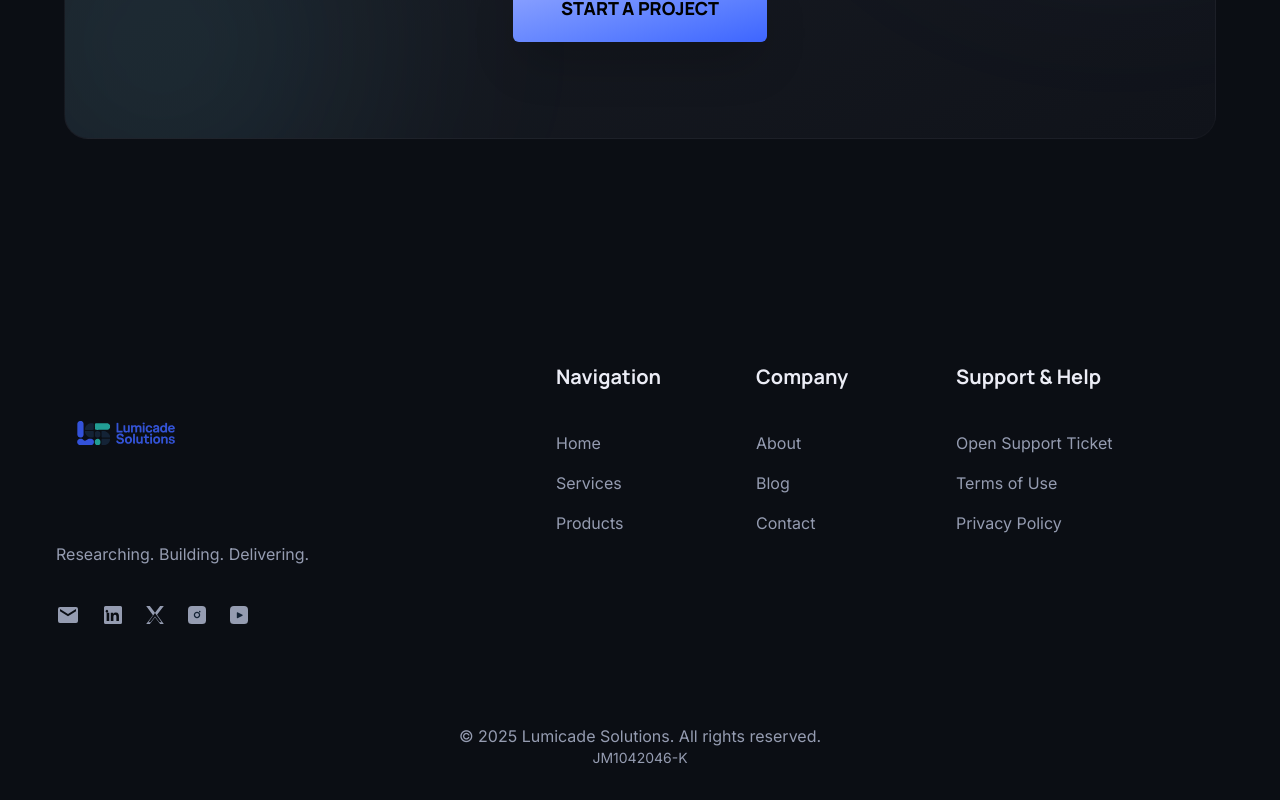
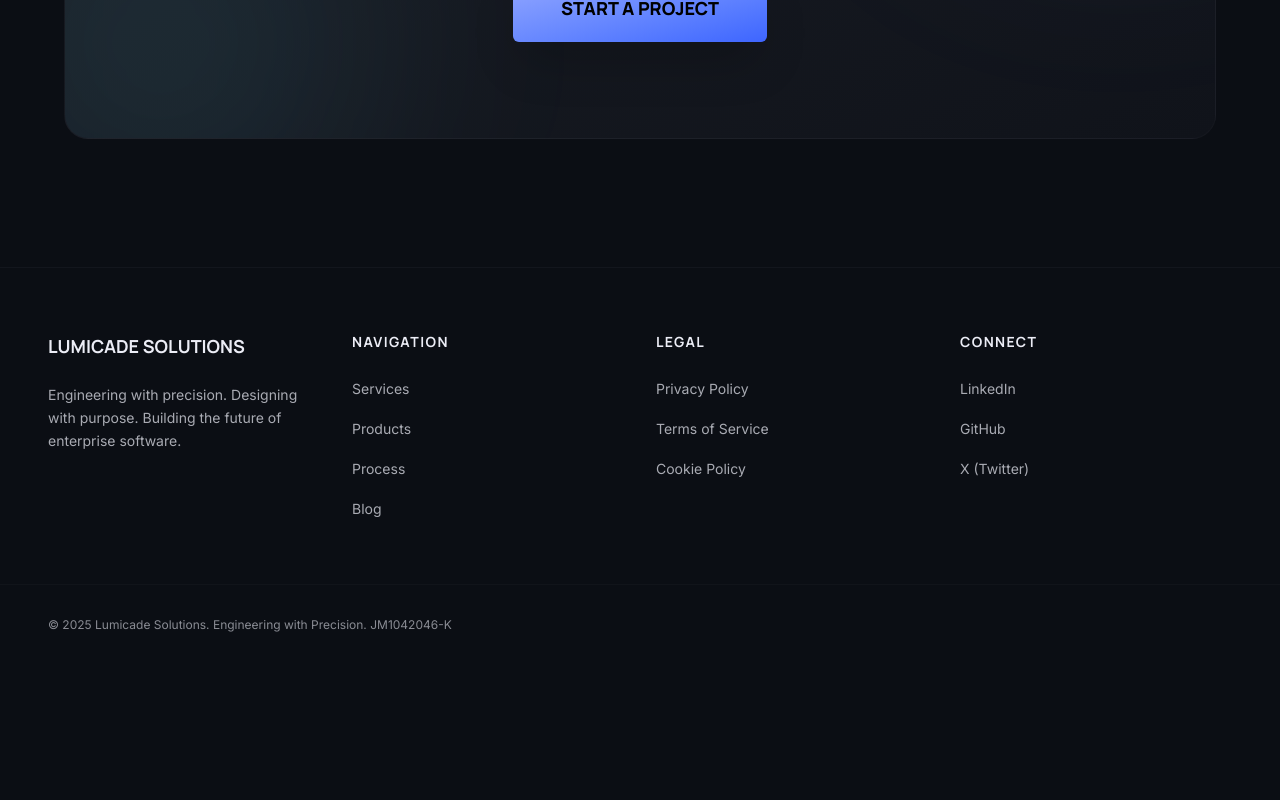
Before and after one commit to Lumicade-Team/portfolio, a Next.js app: page / in a window 1280 px wide. Shown: the part 7901-8701 px from the top of the page. After the commit the page ends 8566 px from the top, so only its background shows below. Built offline with nearby package versions, Linux system fonts and the light colour scheme.

Commit message:
feat: restyle footer with midnight editorial 4-column layout

```diff
--- a/src/components/Footer/index.tsx
+++ b/src/components/Footer/index.tsx
@@ -1,159 +1,29 @@
 "use client";
-import Image from "next/image";
 import Link from "next/link";
 
 const Footer = () => {
   return (
-    <>
-      <footer className="relative z-10 bg-lumi-navy pt-16 md:pt-20 lg:pt-24">
-        <div className="container">
-          <div className="-mx-4 flex flex-wrap">
-            <div className="w-full px-4 md:w-1/2 lg:w-4/12 xl:w-5/12">
-              <div className="mb-12 max-w-[360px] lg:mb-16">
-                <Link href="/" className="mb-8 inline-block">
-                  <Image
-                    src="/assets/imgs/Lumicade-Solutions-Logo-4096.svg"
-                    alt="Lumicade Solutions"
-                    width={140}
-                    height={140}
-                    className="h-[140px] w-[140px]"
-                  />
-                </Link>
-                <p className="mb-9 text-base leading-relaxed text-body-color-dark">
-                  Researching. Building. Delivering.
+    <footer className="bg-surface border-t border-outline-variant/15">
+      <div className="grid grid-cols-1 md:grid-cols-4 gap-8 px-6 md:px-12 py-16 max-w-7xl mx-auto">
+        <div className="md:col-span-1">
+          <div className="text-lg font-headline font-bold text-on-surface mb-6 uppercase">
+            Lumicade Solutions
+          </div>
+          <p className="font-body text-sm text-on-surface-variant leading-relaxed mb-6">
+            Engineering with precision. Designing with purpose. Building the
+            future of enterprise software.
           </p>
-                <div className="flex items-center">
-                  <a
-                    href="mailto:hello@lumicade.dev"
-                    aria-label="Email"
-                    target="_blank"
-                    rel="noopener noreferrer"
-                    className="mr-6 text-body-color-dark duration-300 hover:text-primary"
-                  >
-                    <svg
-                      width="24"
-                      height="24"
-                      viewBox="0 0 24 24"
-                      fill="currentColor"
-                      xmlns="http://www.w3.org/2000/svg"
-                    >
-                      <path d="M20 4H4a2 2 0 0 0-2 2v12a2 2 0 0 0 2 2h16a2 2 0 0 0 2-2V6a2 2 0 0 0-2-2Zm0 4.236-8 5-8-5V6l8 5 8-5v2.236Z" />
-                    </svg>
-                  </a>
-                  <a
-                    href="https://www.linkedin.com/in/lumicade-solutions-490aa838b/"
-                    aria-label="LinkedIn"
-                    target="_blank"
-                    rel="noopener noreferrer"
-                    className="mr-6 text-body-color-dark duration-300 hover:text-primary"
-                  >
-                    <svg
-                      width="18"
-                      height="18"
-                      viewBox="0 0 18 18"
-                      fill="none"
-                      xmlns="http://www.w3.org/2000/svg"
-                    >
-                      <path
-                        d="M16.5 0h-15A1.5 1.5 0 000 1.5v15A1.5 1.5 0 001.5 18h15a1.5 1.5 0 001.5-1.5v-15A1.5 1.5 0 0016.5 0zM5.25 15H2.625V6.75H5.25V15zm-1.312-9A1.312 1.312 0 113.938 4.375 1.312 1.312 0 013.938 6zm11.062 9h-2.625v-4.125c0-.984-.016-2.25-1.375-2.25-1.375 0-1.584 1.078-1.584 2.188V15H6.791V6.75h2.5v1.125h.035a2.75 2.75 0 012.48-1.375c2.656 0 3.146 1.75 3.146 4.031V15z"
-                        fill="currentColor"
-                      />
-                    </svg>
-                  </a>
-                  <a
-                    href="https://x.com/lumicade_dev"
-                    aria-label="X (Twitter)"
-                    target="_blank"
-                    rel="noopener noreferrer"
-                    className="mr-6 text-body-color-dark duration-300 hover:text-primary"
-                  >
-                    <svg
-                      width="18"
-                      height="18"
-                      viewBox="0 0 1200 1227"
-                      fill="none"
-                      xmlns="http://www.w3.org/2000/svg"
-                    >
-                      <path
-                        d="M1199.61 0H950.09L600.01 462.09L249.91 0H0L462.09 629.13L0 1227H249.91L600.01 764.91L950.09 1227H1200L737.91 597.87L1199.61 0ZM900.09 1113.6L600.01 713.04L299.91 1113.6H149.91L600.01 484.5L1050.09 1113.6H900.09Z"
-                        fill="currentColor"
-                      />
-                    </svg>
-                  </a>
-                  <a
-                    href="https://www.instagram.com/lumicade.dev/"
-                    aria-label="Instagram"
-                    target="_blank"
-                    rel="noopener noreferrer"
-                    className="mr-6 text-body-color-dark duration-300 hover:text-primary"
-                  >
-                    <svg
-                      width="18"
-                      height="18"
-                      viewBox="0 0 448 448"
-                      fill="none"
-                      xmlns="http://www.w3.org/2000/svg"
-                    >
-                      <rect
-                        width="448"
-                        height="448"
-                        rx="96"
-                        fill="currentColor"
-                      />
-                      <path
-                        d="M224 144c-44.2 0-80 35.8-80 80s35.8 80 80 80 80-35.8 80-80-35.8-80-80-80zm0 128c-26.5 0-48-21.5-48-48s21.5-48 48-48 48 21.5 48 48-21.5 48-48 48zm88-132c0 10.7-8.7 19.4-19.4 19.4-10.7 0-19.4-8.7-19.4-19.4s8.7-19.4 19.4-19.4c10.7 0 19.4 8.7 19.4 19.4z"
-                        fill="#142336"
-                      />
-                    </svg>
-                  </a>
-                  <a
-                    href="https://youtube.com/@LumicadeSolutions"
-                    aria-label="YouTube"
-                    target="_blank"
-                    rel="noopener noreferrer"
-                    className="mr-6 text-body-color-dark duration-300 hover:text-primary"
-                  >
-                    <svg
-                      width="18"
-                      height="18"
-                      viewBox="0 0 448 448"
-                      fill="none"
-                      xmlns="http://www.w3.org/2000/svg"
-                    >
-                      <rect
-                        width="448"
-                        height="448"
-                        rx="96"
-                        fill="currentColor"
-                      />
-                      <path
-                        d="M186.8 304.6l123.7-64.6c7.7-4 7.7-15.6 0-19.6l-123.7-64.6c-7.7-4-17.1 1.2-17.1 9.8v129.2c0 8.6 9.4 13.8 17.1 9.8z"
-                        fill="#142336"
-                      />
-                    </svg>
-                  </a>
-                </div>
-              </div>
         </div>
 
-            <div className="w-full px-4 sm:w-1/2 md:w-1/2 lg:w-2/12 xl:w-2/12">
-              <div className="mb-12 lg:mb-16">
-                <h2 className="mb-10 text-xl font-bold text-lumi-offwhite">
+        <div className="md:col-span-1">
+          <h4 className="text-on-surface font-bold text-sm uppercase mb-6 tracking-widest">
             Navigation
-                </h2>
-                <ul>
-                  <li>
-                    <Link
-                      href="/"
-                      className="mb-4 inline-block text-base text-body-color-dark duration-300 hover:text-primary"
-                    >
-                      Home
-                    </Link>
-                  </li>
+          </h4>
+          <ul className="space-y-4">
             <li>
               <Link
                 href="/#services"
-                      className="mb-4 inline-block text-base text-body-color-dark duration-300 hover:text-primary"
+                className="font-body text-sm text-on-surface-variant hover:text-primary transition-colors"
               >
                 Services
               </Link>
@@ -161,97 +31,108 @@ const Footer = () => {
             <li>
               <Link
                 href="/#products"
-                      className="mb-4 inline-block text-base text-body-color-dark duration-300 hover:text-primary"
+                className="font-body text-sm text-on-surface-variant hover:text-primary transition-colors"
               >
                 Products
               </Link>
+            </li>
+            <li>
+              <Link
+                href="/#process"
+                className="font-body text-sm text-on-surface-variant hover:text-primary transition-colors"
+              >
+                Process
+              </Link>
+            </li>
+            <li>
+              <Link
+                href="/blog"
+                className="font-body text-sm text-on-surface-variant hover:text-primary transition-colors"
+              >
+                Blog
+              </Link>
+            </li>
+          </ul>
+        </div>
+
+        <div className="md:col-span-1">
+          <h4 className="text-on-surface font-bold text-sm uppercase mb-6 tracking-widest">
+            Legal
+          </h4>
+          <ul className="space-y-4">
+            <li>
+              <Link
+                href="/"
+                className="font-body text-sm text-on-surface-variant hover:text-primary transition-colors"
+              >
+                Privacy Policy
+              </Link>
+            </li>
+            <li>
+              <Link
+                href="/"
+                className="font-body text-sm text-on-surface-variant hover:text-primary transition-colors"
+              >
+                Terms of Service
+              </Link>
+            </li>
+            <li>
+              <Link
+                href="/"
+                className="font-body text-sm text-on-surface-variant hover:text-primary transition-colors"
+              >
+                Cookie Policy
+              </Link>
+            </li>
+          </ul>
+        </div>
+
+        <div className="md:col-span-1">
+          <h4 className="text-on-surface font-bold text-sm uppercase mb-6 tracking-widest">
+            Connect
+          </h4>
+          <ul className="space-y-4">
+            <li>
+              <a
+                href="https://www.linkedin.com/in/lumicade-solutions-490aa838b/"
+                target="_blank"
+                rel="noopener noreferrer"
+                className="font-body text-sm text-on-surface-variant hover:text-primary transition-colors"
+              >
+                LinkedIn
+              </a>
+            </li>
+            <li>
+              <a
+                href="https://github.com/Lumicade-Team"
+                target="_blank"
+                rel="noopener noreferrer"
+                className="font-body text-sm text-on-surface-variant hover:text-primary transition-colors"
+              >
+                GitHub
+              </a>
+            </li>
+            <li>
+              <a
+                href="https://x.com/lumicade_dev"
+                target="_blank"
+                rel="noopener noreferrer"
+                className="font-body text-sm text-on-surface-variant hover:text-primary transition-colors"
+              >
+                X (Twitter)
+              </a>
             </li>
           </ul>
         </div>
       </div>
 
-            <div className="w-full px-4 sm:w-1/2 md:w-1/2 lg:w-2/12 xl:w-2/12">
-              <div className="mb-12 lg:mb-16">
-                <h2 className="mb-10 text-xl font-bold text-lumi-offwhite">
-                  Company
-                </h2>
-                <ul>
-                  <li>
-                    <Link
-                      href="/#about"
-                      className="mb-4 inline-block text-base text-body-color-dark duration-300 hover:text-primary"
-                    >
-                      About
-                    </Link>
-                  </li>
-                  <li>
-                    <Link
-                      href="/blog"
-                      className="mb-4 inline-block text-base text-body-color-dark duration-300 hover:text-primary"
-                    >
-                      Blog
-                    </Link>
-                  </li>
-                  <li>
-                    <Link
-                      href="/#contact"
-                      className="mb-4 inline-block text-base text-body-color-dark duration-300 hover:text-primary"
-                    >
-                      Contact
-                    </Link>
-                  </li>
-                </ul>
-              </div>
-            </div>
-
-            <div className="w-full px-4 md:w-1/2 lg:w-4/12 xl:w-3/12">
-              <div className="mb-12 lg:mb-16">
-                <h2 className="mb-10 text-xl font-bold text-lumi-offwhite">
-                  Support & Help
-                </h2>
-                <ul>
-                  <li>
-                    <Link
-                      href="/#contact"
-                      className="mb-4 inline-block text-base text-body-color-dark duration-300 hover:text-primary"
-                    >
-                      Open Support Ticket
-                    </Link>
-                  </li>
-                  <li>
-                    <Link
-                      href="/"
-                      className="mb-4 inline-block text-base text-body-color-dark duration-300 hover:text-primary"
-                    >
-                      Terms of Use
-                    </Link>
-                  </li>
-                  <li>
-                    <Link
-                      href="/"
-                      className="mb-4 inline-block text-base text-body-color-dark duration-300 hover:text-primary"
-                    >
-                      Privacy Policy
-                    </Link>
-                  </li>
-                </ul>
-              </div>
-            </div>
-          </div>
-
-          <div className="h-px w-full bg-linear-to-r from-transparent via-lumi-mutednav to-transparent"></div>
-          <div className="py-8">
-            <p className="text-center text-base text-body-color-dark">
-              &copy; {new Date().getFullYear()} Lumicade Solutions. All rights
-              reserved.
-            </p>
-            <p className="text-center text-body-color-dark text-sm">
-              JM1042046-K
+      <div className="max-w-7xl mx-auto px-6 md:px-12 py-8 border-t border-outline-variant/10 text-center md:text-left">
+        <p className="font-body text-xs text-on-surface-variant opacity-80 hover:opacity-100 transition-all">
+          &copy; {new Date().getFullYear()} Lumicade Solutions. Engineering with
+          Precision. JM1042046-K
         </p>
       </div>
-        </div>
     </footer>
-    </>
   );
 };
 
```
Lines whose indentation alone changed are shown as unchanged.
